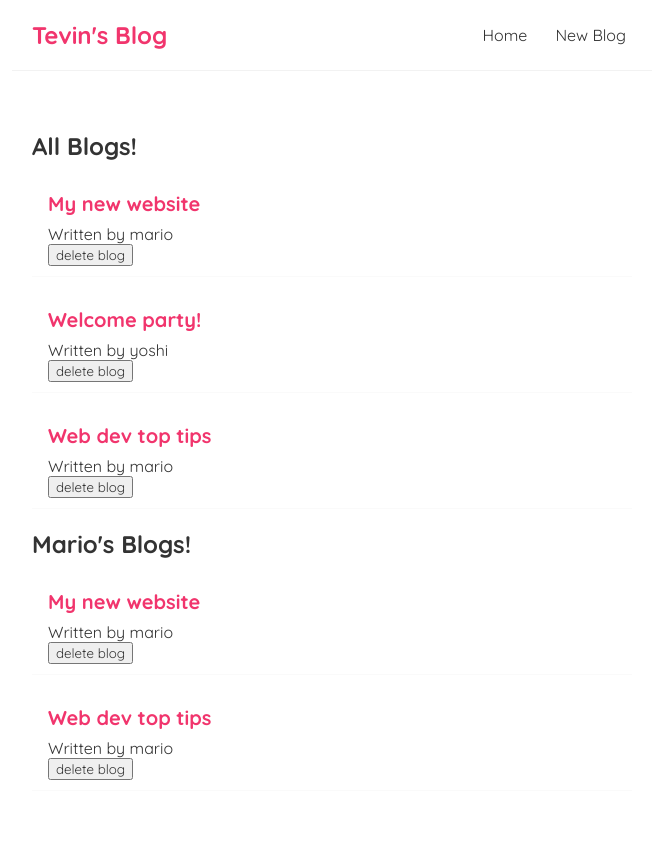
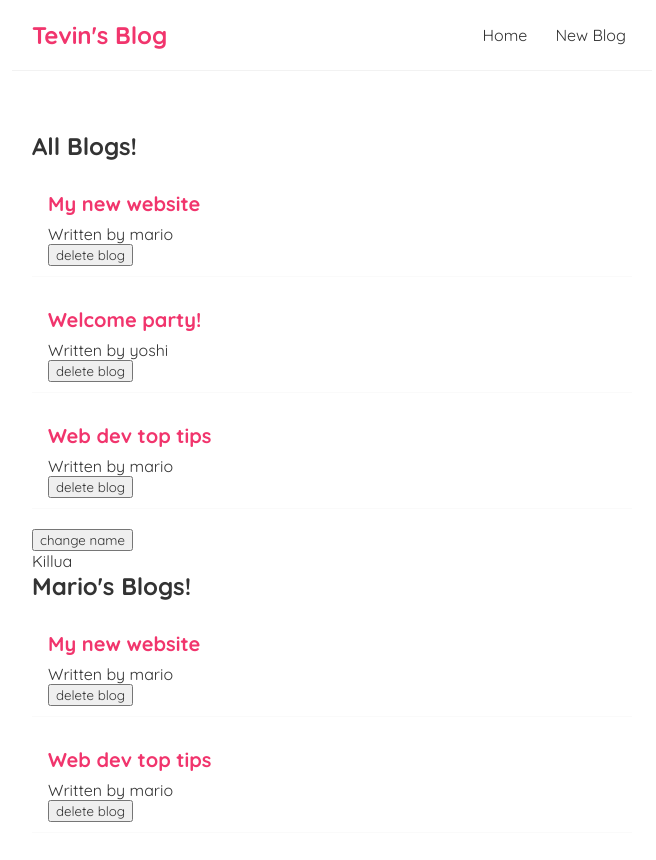
Before and after one commit to TevinAchong/full_modern_react, a React (Create React App) app in the folder tevin-blog/: page / in a window 1280 px wide. Shown: the top 860 px of the page, without its empty margins (308-964 px from the left). Built offline with nearby package versions, Linux system fonts and the light colour scheme.

Commit message:
running a useEffect function when a particular state has changed

```diff
--- a/tevin-blog/src/Home.js
+++ b/tevin-blog/src/Home.js
@@ -8,6 +8,8 @@
         { title: 'Web dev top tips', body: 'lorem ipsum...', author: 'mario', id: 3 }
     ]);
 
+    const [name, setName] = useState('Killua');
+
     const handleDelete = (id) => {
         const newBlogs = blogs.filter(blog => blog.id !== id);
         setBlogs(newBlogs);
@@ -15,14 +17,20 @@
 
     // This function runs every time there is a re-render (the data changes)
     useEffect(() => {
-        console.log('useEffect ran');
+        console.log('Name has been changed!!!!');
+        console.log(`It is now ${name}`);
         // We can access the state
-        console.log(blogs);
-    });
+    }, [name]);
+    // passing a dependency array to specify when useEffect should run (not after every render)
+    // an empty array makes sure the function is only run once, on the first render
+    // Since we pass [name] useEffect will only run when there is a change to the state of `name`
 
     return (
         <div className="home">
             <BlogList blogs={blogs} homePageTitle="All Blogs!" handleDelete={handleDelete}/>
+
+            <button onClick={() => setName(name === 'Killua' ? 'Gojo' : 'Killua')}>change name</button>
+            <p>{ name }</p>
 
             {/* Component being reused */}
             <BlogList blogs={blogs.filter((blog) => blog.author === 'mario')} homePageTitle="Mario's Blogs!"/>
```
